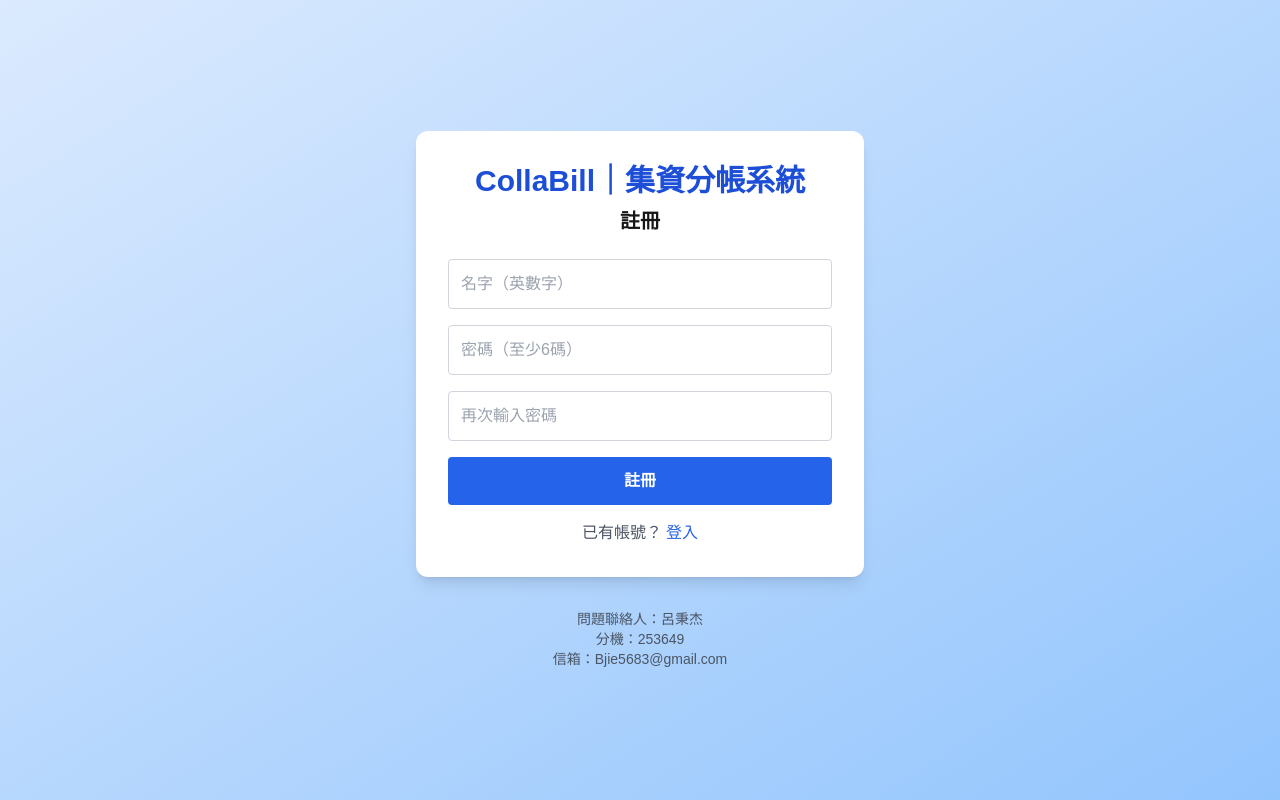
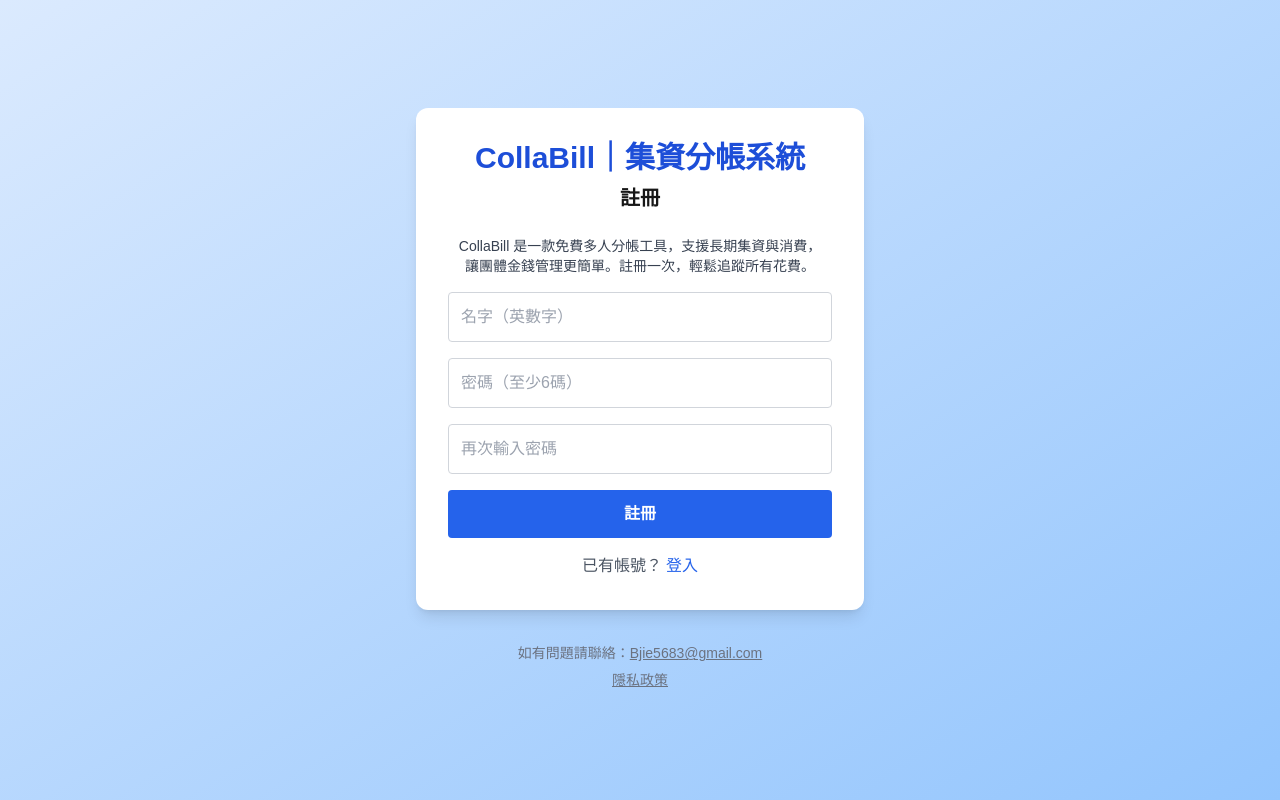
Before and after one commit to LBJ5683/Collabill, a Next.js app: page /register in a window 1280 px wide. Built offline with nearby package versions, Linux system fonts and the light colour scheme; no server answers.

Commit message:
加入隱私

```diff
--- a/app/login/page.js
+++ b/app/login/page.js
@@ -33,6 +33,10 @@
         <div className="w-full max-w-md bg-white rounded-xl shadow-lg p-8">
           <h1 className="text-3xl font-bold text-center text-blue-700 mb-2">CollaBill｜集資分帳系統</h1>
           <h2 className="text-xl font-semibold text-center mb-6">登入</h2>
+          <p className="text-gray-700 text-center text-sm mb-4 px-2">
+             CollaBill 是一款免費多人分帳工具，支援長期集資與消費，
+             團體金錢管理更簡單。註冊一次，輕鬆追蹤所有花費。
+          </p>
           <form onSubmit={handleSubmit}>
             <input
               className="block w-full mb-4 p-3 border border-gray-300 rounded focus:outline-none focus:ring-2 focus:ring-blue-400"
@@ -62,10 +66,21 @@
             </div>
           </form>
         </div>
-        <div className="mt-8 text-center text-gray-600 text-sm">
-          <div>問題聯絡人：呂秉杰</div>
-          <div>分機：253649</div>
-          <div>信箱：Bjie5683@gmail.com</div>
+        <div className="mt-8 text-center text-gray-500 text-sm leading-relaxed">
+  如有問題請聯絡：
+  <a
+    href="mailto:jie5683@gmail.com"
+    className="underline hover:text-blue-600"
+  >
+    Bjie5683@gmail.com
+  </a>
+  <br />
+          <a
+    href="/privacy"
+    className="underline hover:text-blue-600 mt-1 inline-block"
+  >
+    隱私政策
+  </a>
         </div>
       </div>
     </>
--- /dev/null
+++ b/app/privacy/page.js
@@ -0,0 +1,18 @@
+export default function PrivacyPage() {
+    return (
+      <div className="min-h-screen flex items-center justify-center px-4">
+        <div className="max-w-2xl w-full bg-white p-8 rounded shadow">
+          <h1 className="text-2xl font-bold mb-4">隱私權政策</h1>
+          <p className="mb-4">
+            本網站使用 Google AdSense 廣告服務。Google 可能會使用 Cookie 或其他技術，
+            根據您的瀏覽行為提供個人化廣告。詳情請見
+            <a href="https://policies.google.com/technologies/ads" target="_blank" rel="noopener noreferrer" className="text-blue-600 underline"> Google 的廣告政策</a>。
+          </p>
+          <p className="mb-4">
+            CollaBill 不會保存您的個人資料。所有分帳紀錄僅用於分帳用途，不會對外分享或行銷使用。
+          </p>
+          <p className="text-sm text-gray-500">本政策可能因功能更新而有所調整，若有異動會在本頁公告。</p>
+        </div>
+      </div>
+    );
+  }
--- a/app/register/page.js
+++ b/app/register/page.js
@@ -47,6 +47,10 @@
       <div className="w-full max-w-md bg-white rounded-xl shadow-lg p-8">
         <h1 className="text-3xl font-bold text-center text-blue-700 mb-2">CollaBill｜集資分帳系統</h1>
         <h2 className="text-xl font-semibold text-center mb-6">註冊</h2>
+        <p className="text-gray-700 text-center text-sm mb-4 px-2">
+         CollaBill 是一款免費多人分帳工具，支援長期集資與消費，<br />
+         讓團體金錢管理更簡單。註冊一次，輕鬆追蹤所有花費。
+        </p>
         <form onSubmit={handleSubmit}>
           <input
             className="block w-full mb-4 p-3 border border-gray-300 rounded focus:outline-none focus:ring-2 focus:ring-blue-400"
@@ -84,11 +88,22 @@
           </div>
         </form>
       </div>
-      <div className="mt-8 text-center text-gray-600 text-sm">
-        <div>問題聯絡人：呂秉杰</div>
-        <div>分機：253649</div>
-        <div>信箱：Bjie5683@gmail.com</div>
-      </div>
+      <div className="mt-8 text-center text-gray-500 text-sm leading-relaxed">
+  如有問題請聯絡：
+  <a
+    href="mailto:Bjie5683@gmail.com"
+    className="underline hover:text-blue-600"
+  >
+    Bjie5683@gmail.com
+  </a>
+  <br />
+  <a
+    href="/privacy"
+    className="underline hover:text-blue-600 mt-1 inline-block"
+  >
+    隱私政策
+  </a>
+</div>
     </div>
   );
 }
```
